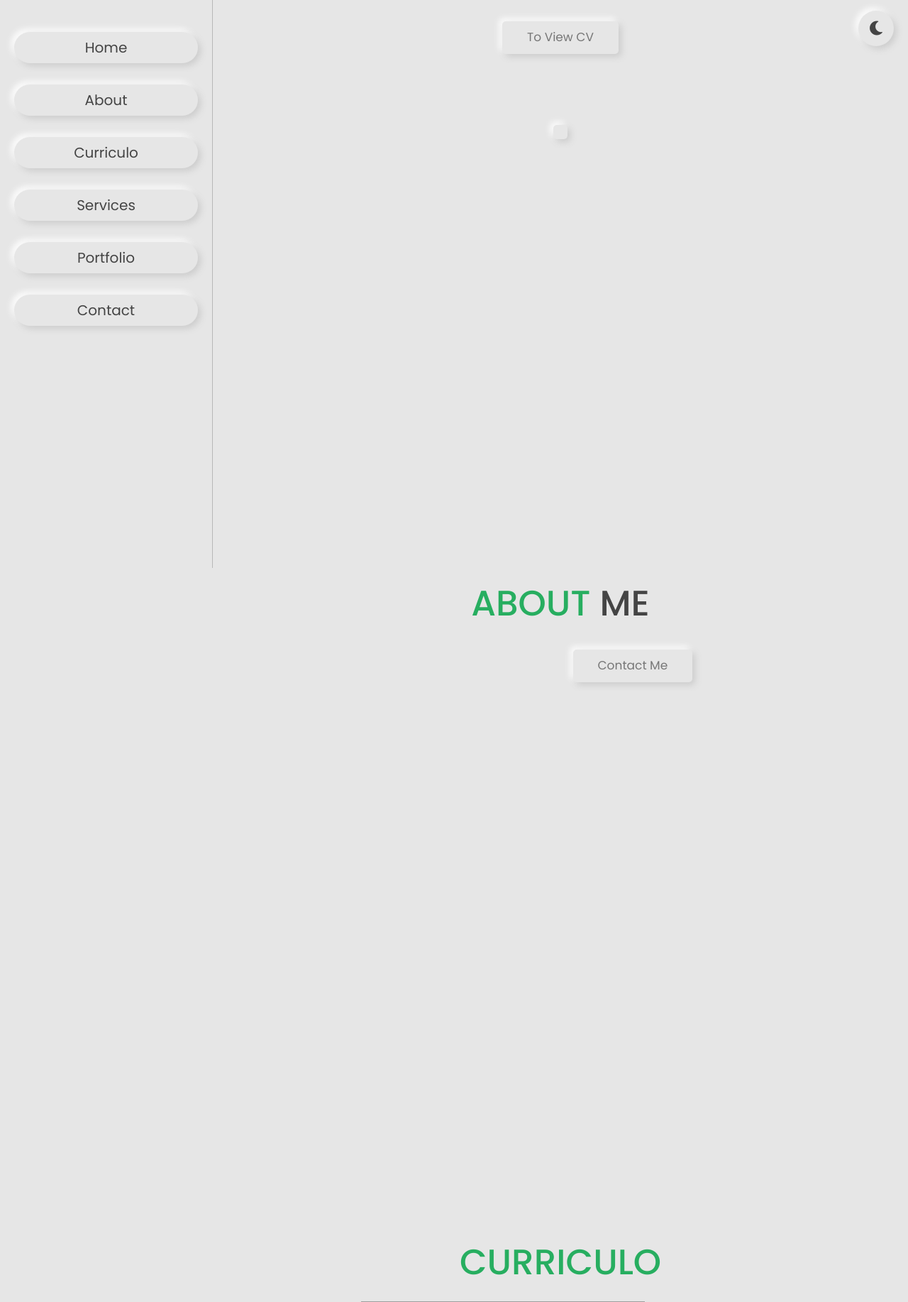
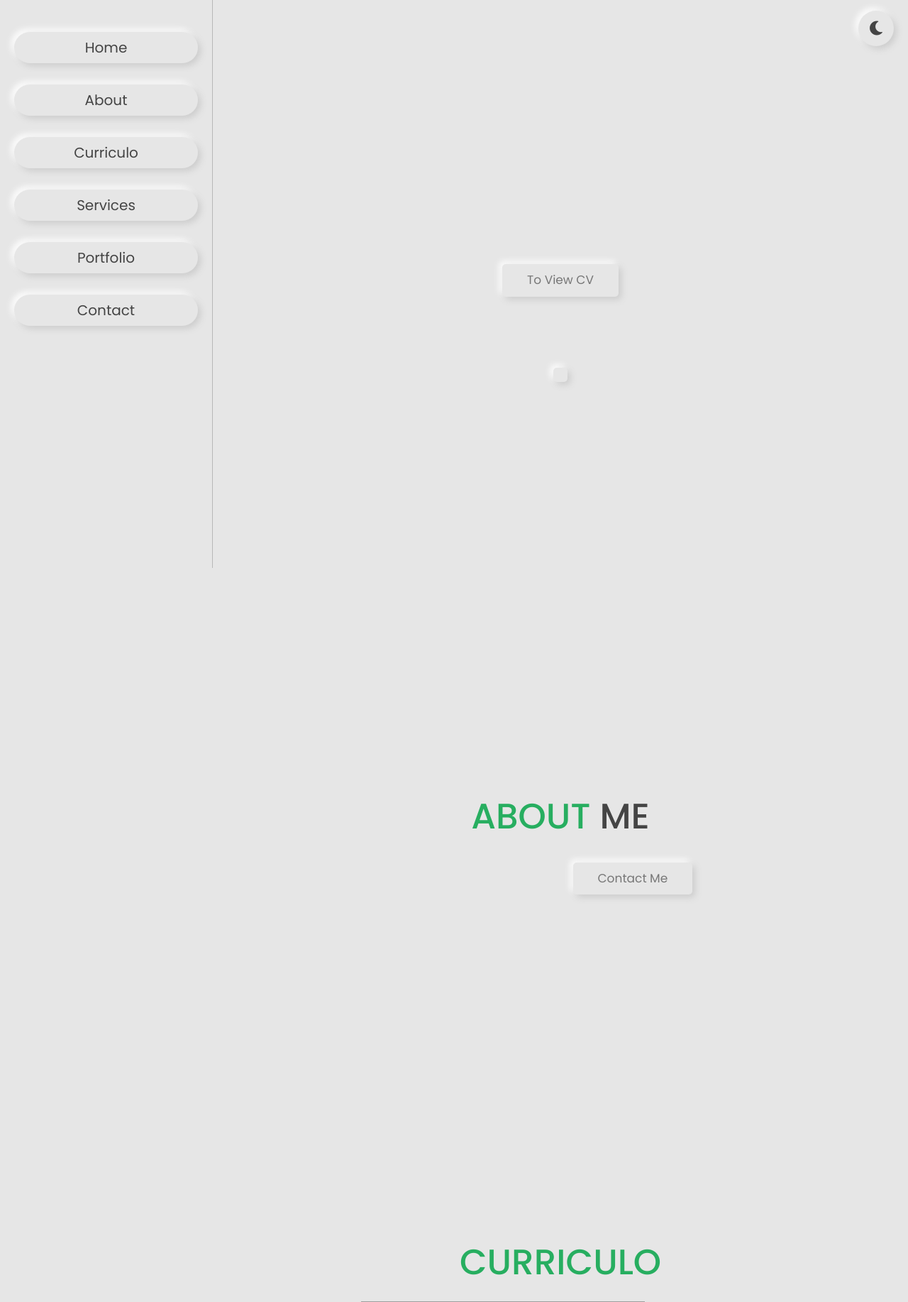
Before and after one commit to HeitorLouzeiro/portifolio, a Django app: template portifolio/templates/portifolio/pages/home.html in a window 1280 px wide. Shown: the top 1834 px of the page at 71% size. Run offline with Django 3.2, Linux system fonts and the light colour scheme; the template is opened without the code that fills it, so the values that code supplies are empty; some libraries are stand-ins or nearby versions; grey boxes are pictures that could not be loaded.

Commit message:
Centering some sections.

```diff
--- a/templates/static/assets/custom/css/portifolio.css
+++ b/templates/static/assets/custom/css/portifolio.css
@@ -329,6 +329,7 @@ a{
 }
 
 .home{
+    display: flex;
     flex-flow: column;
     align-items: center;
     justify-content: center;
@@ -372,7 +373,11 @@ a{
     box-shadow: var(--box-shadow-inset);
     color:var(--green);
 }
-
+.about{
+    display: flex;
+    flex-flow: column;
+    justify-content: center;
+}
 .about .row{
     display: flex;
     align-items: center;
```
